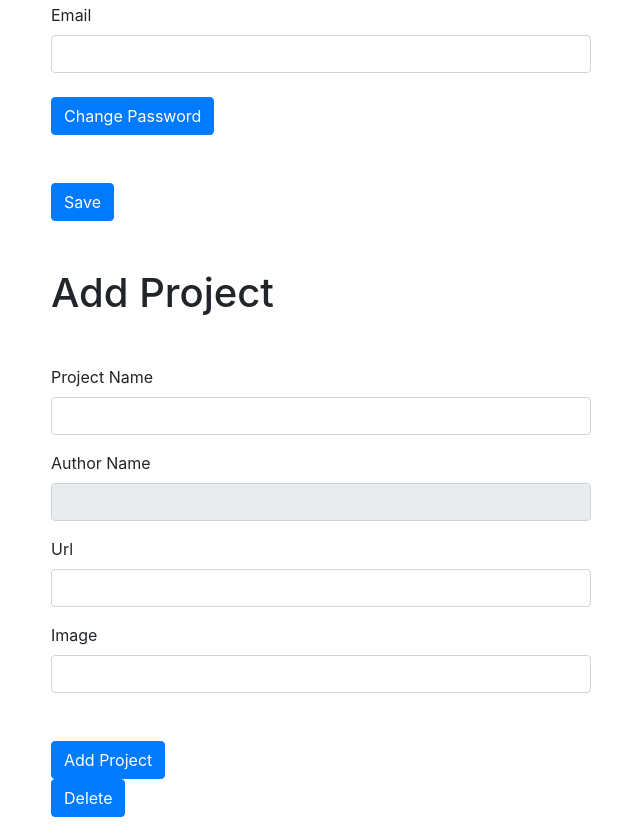
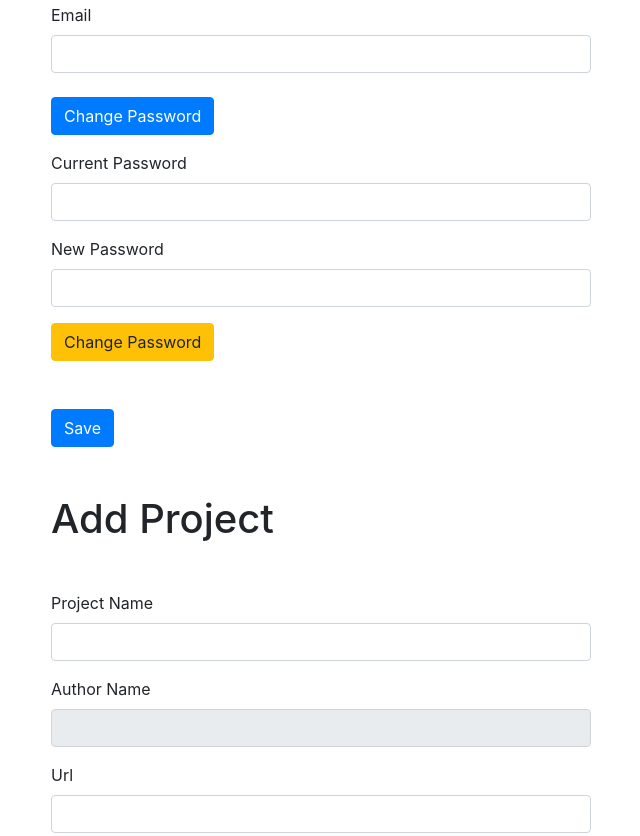
Before and after one commit to seanreilly11/F3.2, a website: page index.html in a window 1280 px wide. Shown: the part 995-1831 px from the top of the page, without its empty margins (319-959 px from the left). Drawn offline with nearby package versions, Linux system fonts and the light colour scheme.

Commit message:
Form contnet added

```diff
--- a/index.html
+++ b/index.html
@@ -79,6 +79,17 @@
                 </div>
 
                 <button type="button" class="btn btn-primary btn-customized mt-2">Change Password</button><br>
+                <div class="changePwdDiv mt-3">
+                  <div class="form-group">
+                    <label for="currentPwd">Current Password</label>
+                    <input type="password" class="form-control" id="currentPwd" name="currentPwd">
+                  </div>
+                  <div class="form-group">
+                      <label for="changePwd">New Password</label>
+                      <input type="password" class="form-control" id="changePwd"  name="changePwd">
+                  </div>
+                  <button type="button" class="btn btn-warning">Change Password</button>
+                </div>
                 <button type="submit" class="btn btn-primary btn-customized mt-5">Save</button>
                 <!-- End input fields -->
 
@@ -139,6 +150,12 @@
                     <img src="..." class="rounded" alt="...">
                 </div>
                 <button type="button" class="btn btn-primary btn-customized mt-2" id="editProjectImage">Change Image</button><br>
+                <div class="changeImgDiv mt-3">
+                  <div class="form-group">
+                      <label for="changeImg">New Image URL</label>
+                      <input type="text" class="form-control" id="changeImg"  name="changeImg">
+                  </div>
+                </div>
                 <button type="submit" class="btn btn-primary btn-customized mt-5" id="saveProjectButton">Save</button>
                 <!-- End input fields -->
 
```
